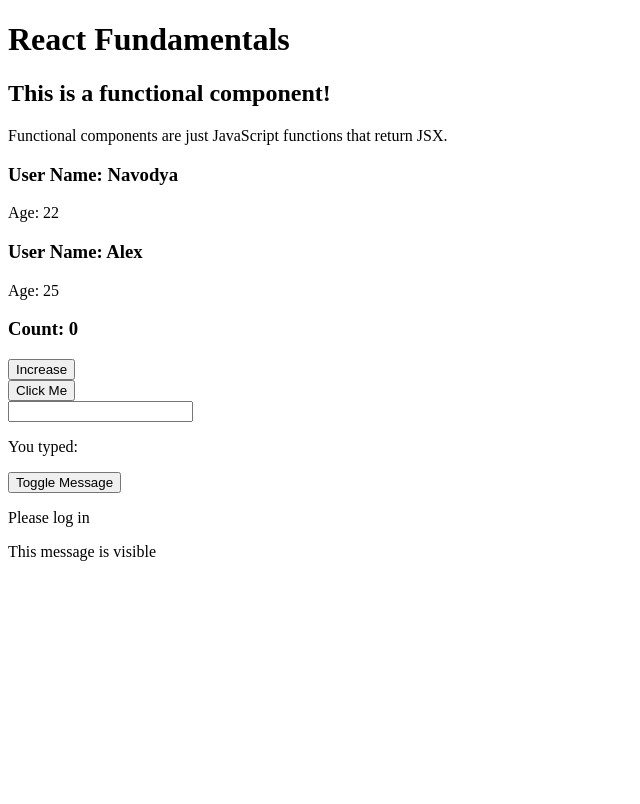
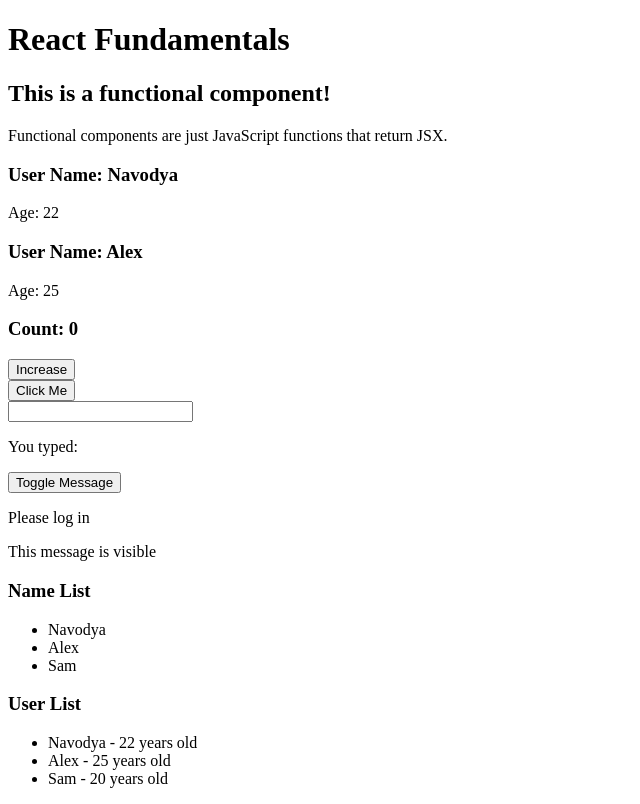
Before and after one commit to manamendraJN/react-learning-repository, a React (Vite) app in the folder react-app/: page / in a window 1280 px wide. Shown: the whole page, without its empty margins (0-640 px from the left). Built offline with nearby package versions, Linux system fonts and the light colour scheme.

Commit message:
step-08: add list rendering with map and keys

```diff
--- a/react-app/src/App.jsx
+++ b/react-app/src/App.jsx
@@ -6,6 +6,8 @@
 import ToggleMessage from './components/ToggleMessage'
 import StatusMessage from './components/StatusMessage'
 import HiddenMessage from './components/HiddenMessage'
+import NameList from './components/NameList'
+import UserList from './components/UserList'
 
 function App() {
   return (
@@ -25,6 +27,9 @@
       <ToggleMessage />
       <StatusMessage isLoggedIn={false} />
       <HiddenMessage isVisible={true} />
+
+      <NameList />
+      <UserList />
     </div>
   )
 }
--- /dev/null
+++ b/react-app/src/components/NameList.jsx
@@ -0,0 +1,16 @@
+function NameList() {
+  const names = ['Navodya', 'Alex', 'Sam']
+
+  return (
+    <div>
+      <h3>Name List</h3>
+      <ul>
+        {names.map(name => (
+          <li key={name}>{name}</li>
+        ))}
+      </ul>
+    </div>
+  )
+}
+
+export default NameList
--- /dev/null
+++ b/react-app/src/components/UserList.jsx
@@ -0,0 +1,22 @@
+function UserList() {
+  const users = [
+    { id: 1, name: 'Navodya', age: 22 },
+    { id: 2, name: 'Alex', age: 25 },
+    { id: 3, name: 'Sam', age: 20 }
+  ]
+
+  return (
+    <div>
+      <h3>User List</h3>
+      <ul>
+        {users.map(user => (
+          <li key={user.id}>
+            {user.name} - {user.age} years old
+          </li>
+        ))}
+      </ul>
+    </div>
+  )
+}
+
+export default UserList
```
Also changed, not shown: 2 other files (tests, documents, lock files or other folders).
